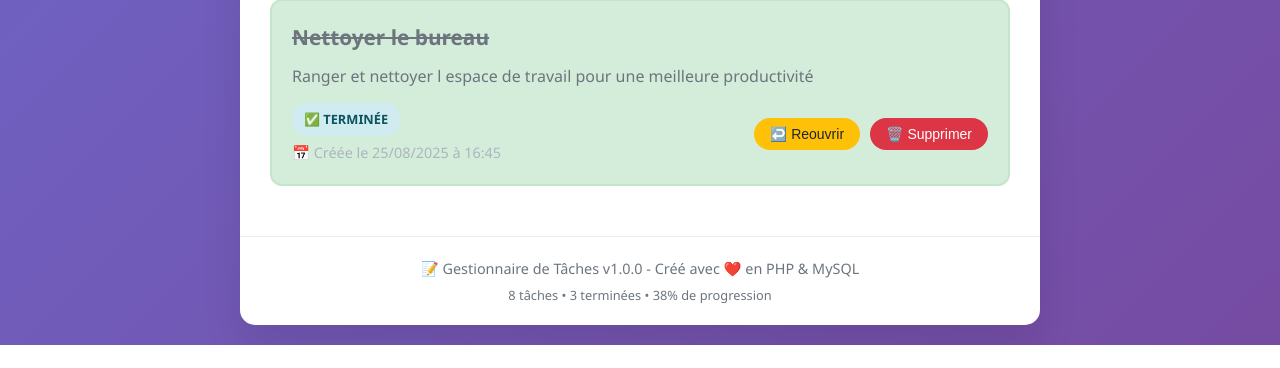
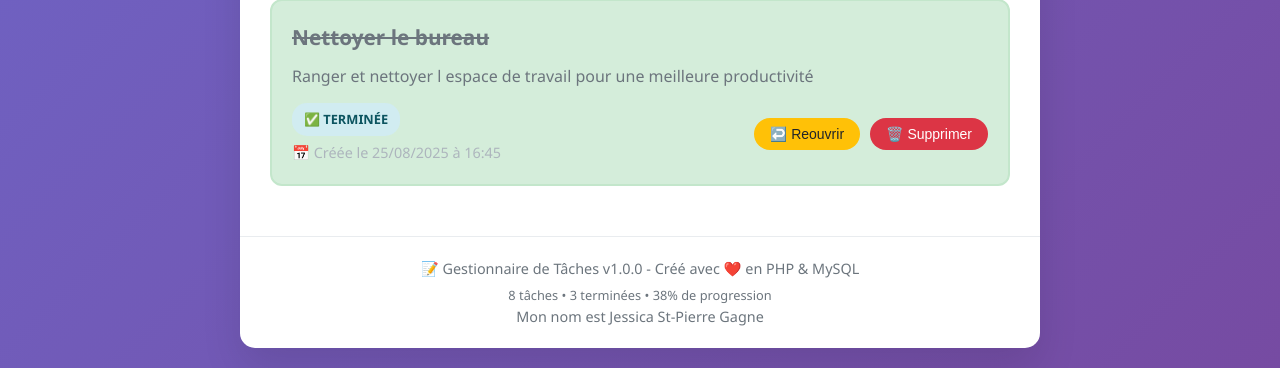
Before and after one commit to jess-stpierre/Environment2_Examen_Finale_JessicaStPierreGagne, a PHP site: page / in a window 1280 px wide. Shown: the part 2271-2639 px from the top of the page. Before the commit the page ends 2616 px from the top, so only its background shows below. Run offline with PHP 8.4, Linux system fonts and the light colour scheme; data comes from the database, SQL or seed files in the repository.

Commit message:
ajouter mon nom dans le footer

```diff
--- a/code/index.php
+++ b/code/index.php
@@ -353,6 +353,7 @@ function e($text) {
                     • <?php echo round(($statsData['termine'] / $statsData['total']) * 100); ?>% de progression
                 <?php endif; ?>
             </p>
+            <p>Mon nom est Jessica St-Pierre Gagne</p>
         </div>
     </div>
 
```
